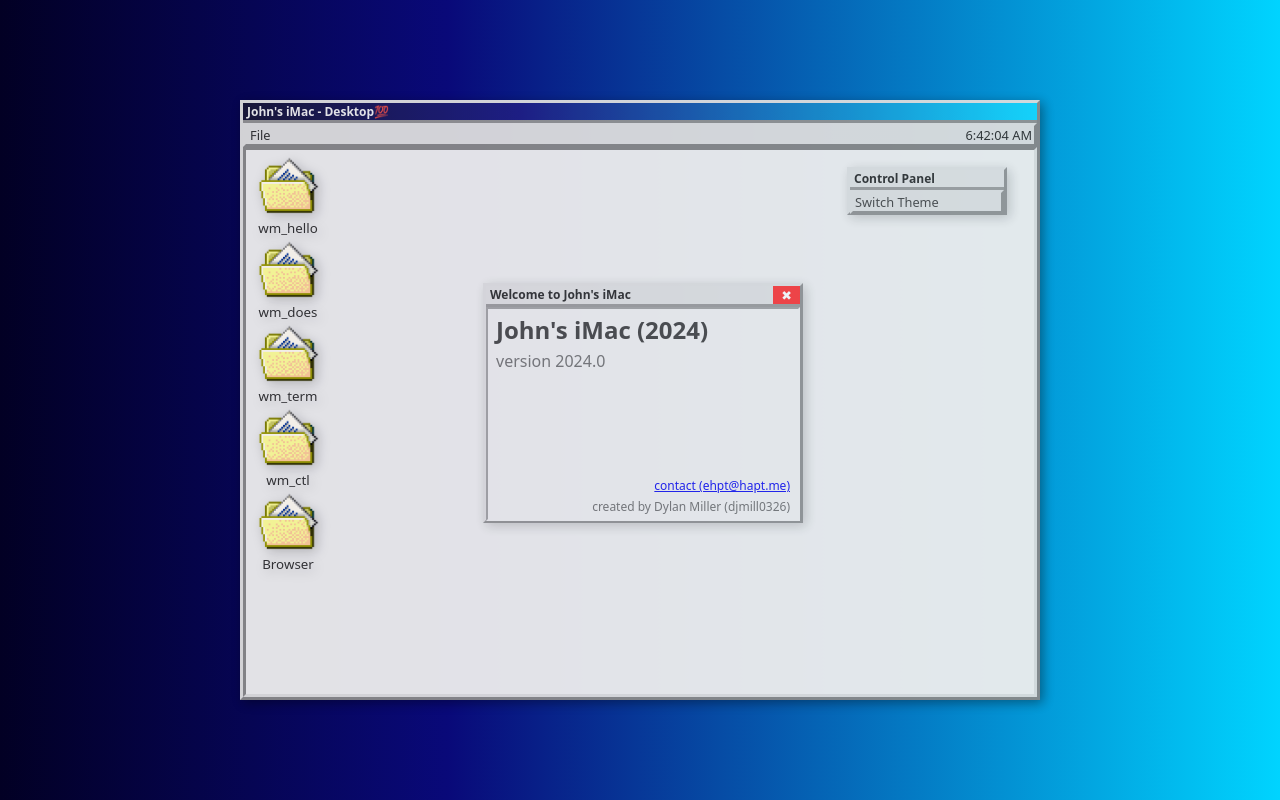
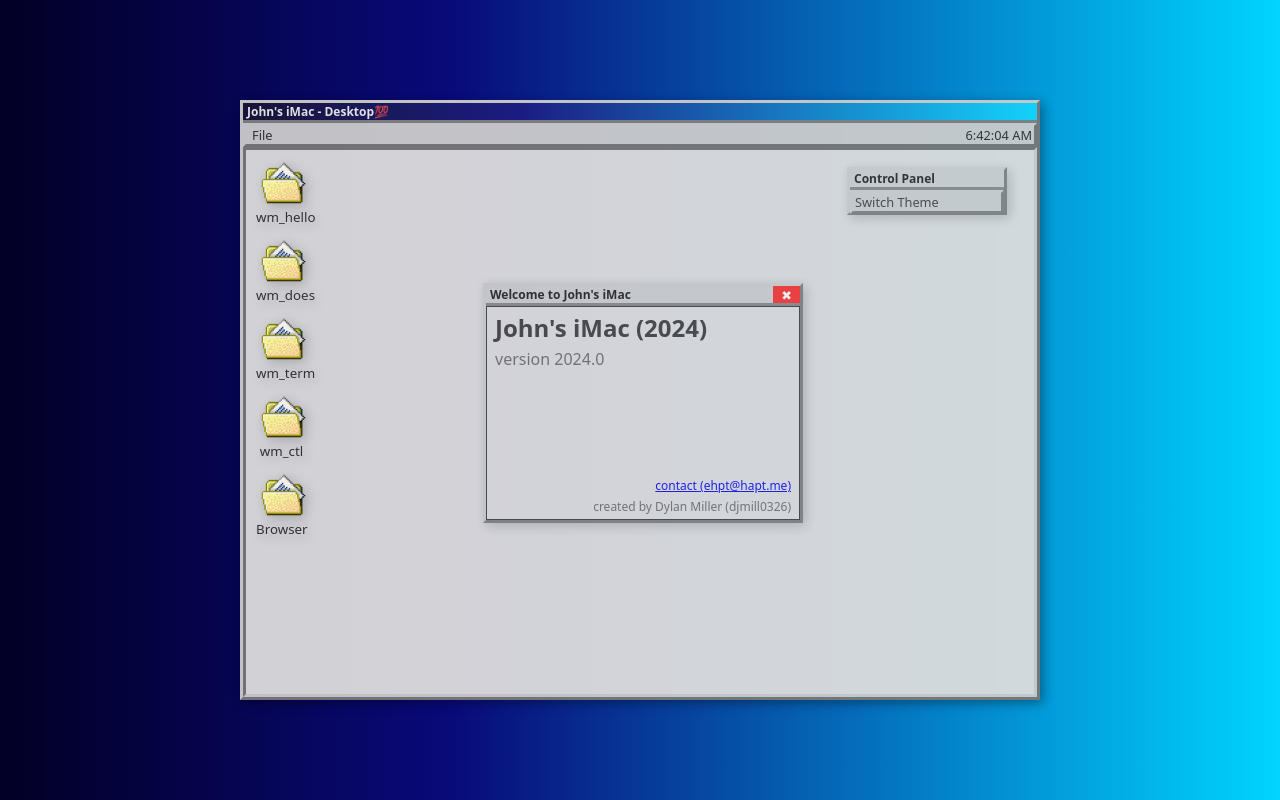
Before and after one commit to djmill0326/winwm, a website with bundled scripts: page index.html in a window 1280 px wide. Built offline with nearby package versions, Linux system fonts and the light colour scheme.

Commit message:
made the themes awesome

```diff
--- a/controls.js
+++ b/controls.js
@@ -175,7 +175,7 @@
     children: [],
     init: (ctx) => {
         const root = document.createElement("div");
-        root.className = "wm browser";
+        root.className = "wm browser panel";
         add_control(create_frame("BrowserFrame", src, width-6, height-26, interactive), ctx.control);
 
         ctx.element = root;
@@ -183,11 +183,16 @@
     }
 });
 
+const change_ico = (cls, to="folder.png") => {
+    const icons = document.getElementsByClassName(cls);
+    for (let i = 0; i < icons.length; i++) icons[i].src = to;
+}
+
 const create_control_panel = (root_el) => create_control("control.exe", {
     children: [],
     init: (ctx) => {
         const root = document.createElement("div");
-        root.className = "wm control";
+        root.className = "wm control panel";
 
         const theme = window.localStorage.getItem("wm");
         window.current_theme = parseInt(theme ? theme : 0);
@@ -205,6 +210,8 @@
                     window.current_theme = 0;
             }
             if(window.current_theme) root_el.classList.toggle("old");
+            if(root_el.classList.contains("old")) change_ico("ico")
+            else change_ico("ico", "windows.png")
             window.localStorage.setItem("wm", window.current_theme);
             document.querySelectorAll("iframe").forEach(frame => {
                 frame.contentWindow.postMessage("theme:=" + window.current_theme);
--- a/melu.css
+++ b/melu.css
@@ -37,8 +37,8 @@
 
 .dos,
 .dos * {
-    --background: #eee;
-    --background-mute: #ddd;
+    --background: #ddd;
+    --background-mute: #ccc;
     --color: #111;
     --color-mute: #333;
     --color-bright: #000;
@@ -61,7 +61,7 @@
     display: flex;
     flex-direction: column;
     user-select: none;
-    transition: all 66.67ms ease-in;
+    transition: all 123ms ease-out;
 }
 
 .wm .shadow {
@@ -72,13 +72,22 @@
     outline: none;
     background: var(--background-mute);
     color: var(--color-mute);
-    padding: 0 2px;
     margin: 0;
     font-size: 0.8rem;
 }
 
-.old .wm.button, .old .wm.menubar {
+.wm.menubar .button {
+    border-right: none;
+}
+
+.wm.button {
+    border: none;
+    padding: 4px 4px 5px 4px;
+}
+
+.old .wm.button {
     border: 3px outset var(--background-mute);
+    padding: 0px 2px;
 }
 
 .wm.button:hover, .wm.menubar:hover {
@@ -93,26 +102,43 @@
     border: 3px inset var(--background-mute);
 }
 
+.wm.input {
+    padding: 7px;
+}
+
+.old .wm.input {
+    padding: 4px;
+    border: 3px outset var(--background-mute);
+}
+
 .wm.simple {
     color: var(--color-mute);
     background: var(--background--mute);
 }
 
 .wm.window {
-    font-size: 16px;
     display: flex;
     flex-direction: column;
+    font-size: 16px;
     background: var(--background);
     opacity: 0.85;
     transition: all 21ms linear;
     color: var(--color);
-    padding: 2px;
-    border: 1px solid var(--background-mute);
+    padding: 0;
+    border: 1px solid var(--color-mute);
 }
 
 .old .wm.window {
-    padding: 0;
     border: 3px outset var(--background-mute);
+}
+
+.wm.frame {
+    margin: 2px;
+    border: 1px solid var(--color-mute);
+}
+
+.old .wm.frame {
+    margin: 0;
 }
 
 .bound {
@@ -141,8 +167,17 @@
     background: none;
     font-size: 12px;
     user-select: none;
-    padding: 3px 6px;
+    padding: 2px 6px;
     opacity: 0.9;
+    height: 20px;
+}
+
+.wm.menubar .clock {
+    margin: 4px
+}
+
+.old .wm.menubar .clock {
+    margin: 0 2px;
 }
 
 .old .wm.toolbar {
@@ -184,6 +219,7 @@
     transition: all 66.67ms ease-in;
     opacity: 1;
     color: var(--color-mute);
+    padding: 0 4px;
 }
 
 .old .wm.toolbar .button {
@@ -191,6 +227,7 @@
     color: #fff;
     background: #f11;
     padding: 0 8px;
+    margin: 0;
 }
 
 .wm.toolbar .button:hover {
@@ -212,9 +249,26 @@
     flex-direction: row;
 }
 
+.wm.menubar > *:first-child {
+    margin-left: 4px;
+}
+
+.wm.menubar > *:last-child {
+    margin-right: 4px;
+}
+
 .wm.menubar .button {
     flex-grow: 100;
     border: none;
+}
+
+.old .wm.menubar .button {
+    border: none;
+}
+
+.old .wm.menubar {
+    border: 3px outset var(--background-mute);
+    margin: 0px!important;
 }
 
 .wm.desktop {
@@ -230,10 +284,12 @@
 .wm.desktop-icon {
     width: fit-content;
     border: none;
+    padding: 6px;
 }
 
 .wm.desktop-icon img {
-    width: 64px;
+    margin-left: 3px;
+    width: 48px;
 }
 
 .wm.desktop-icon:hover img {
--- a/termemu.js
+++ b/termemu.js
@@ -25,12 +25,11 @@
             color: #eee;
             font-size: 14px;
             margin: 0px;
-            padding: 4px;
             font-family: monospace!important;
             outline: none!important;
         `;
         input.type = "text";
-        input.className = "wm window";
+        input.className = "wm input";
         const div = document.createElement("div");
         div.className = "wm grow clear";
 
--- a/vending/vending.css
+++ b/vending/vending.css
@@ -96,7 +96,7 @@
 }
 
 .pad {
-    padding: 4px;
+    padding: 4px!important;
 }
 
 #main {
--- a/vending/vending.js
+++ b/vending/vending.js
@@ -78,7 +78,7 @@
     close_btn.addEventListener("click", () => dirty());
     heading.append(label, close_btn);
     const control_frame = document.createElement("section");
-    control_frame.className = "wm window focus pad";
+    control_frame.className = "wm window pad focus";
     row.forEach((col, index) => {
         const name = schema[index].x;
         const label = document.createElement("label");
--- a/wm.js
+++ b/wm.js
@@ -145,7 +145,7 @@
                 const container = document.createElement("button");
                 container.className = "wm simple desktop-icon";
                 const icon = document.createElement("img");
-                icon.className = "wm shadow";
+                icon.className = "wm shadow ico";
                 icon.src = "./folder.png";
                 const label = document.createElement("a");
                 label.className = "wm shadow";
```
Also changed, not shown: windows.png (added).
